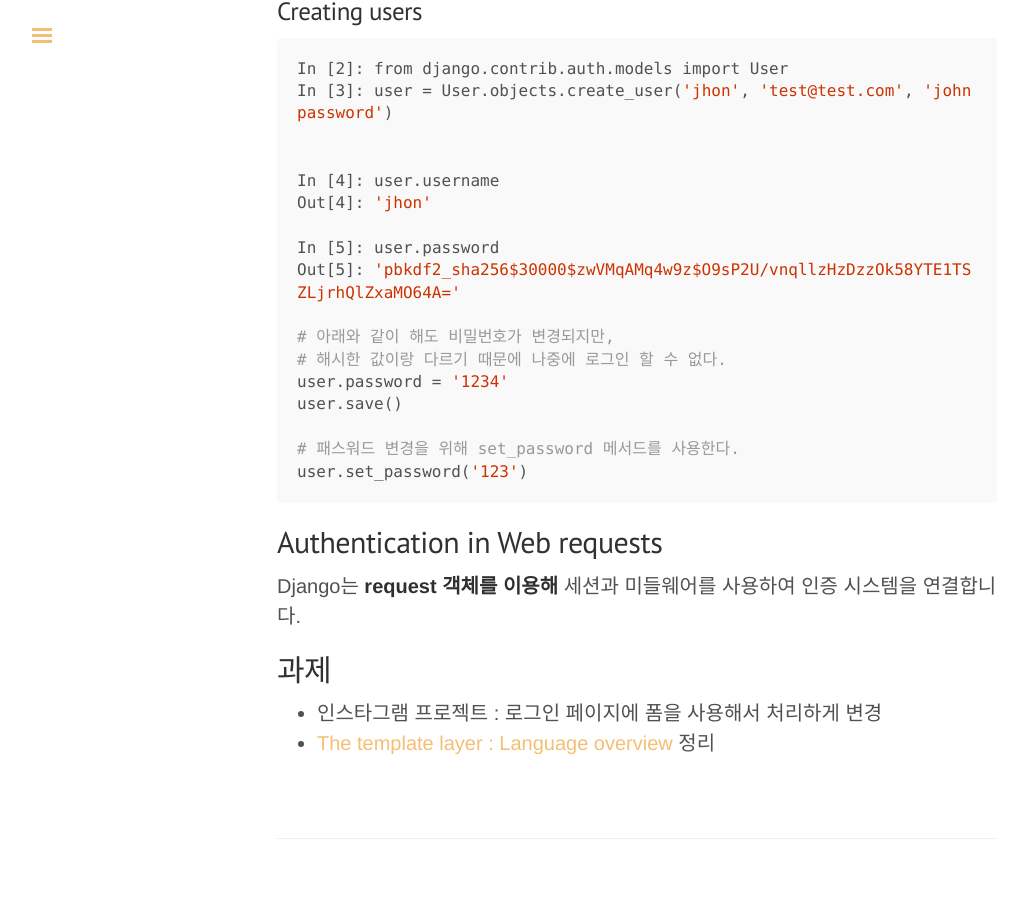
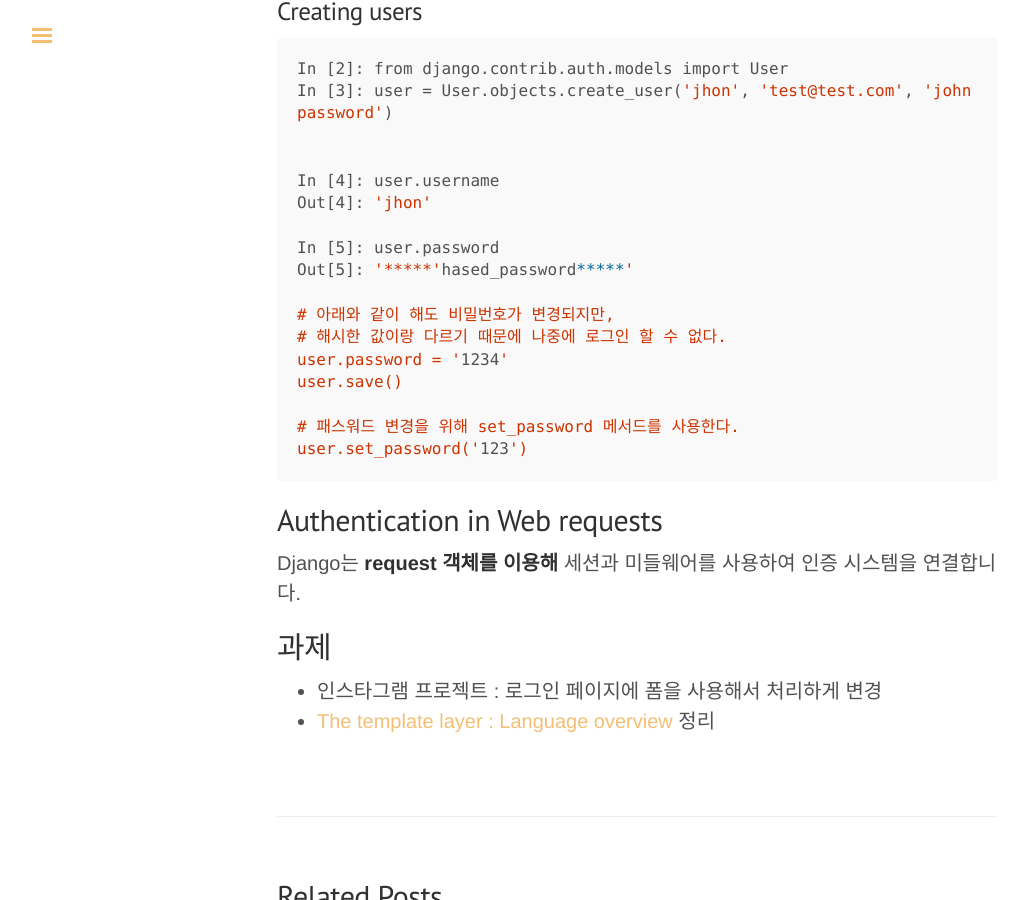
Before and after one commit to pinstinct/pinstinct.github.com, a Jekyll site: the page built from _posts/2017-02-11-wps-24.md, in a window 1280 px wide and 900 px high, scrolled down 10711 px. Shown: the whole window, without its empty margins (3-1031 px from the left). Built offline with Jekyll 4.4.1, drawn with Linux system fonts in a browser that asks for light colours.

Commit message:
fixed typo

```diff
--- a/_posts/2017-02-11-wps-24.md
+++ b/_posts/2017-02-11-wps-24.md
@@ -449,7 +449,7 @@
 Out[4]: 'jhon'
 
 In [5]: user.password
-Out[5]: 'pbkdf2_sha256$30000$zwVMqAMq4w9z$O9sP2U/vnqllzHzDzzOk58YTE1TSZLjrhQlZxaMO64A='
+Out[5]: '*****'hased_password*****'
 
 # 아래와 같이 해도 비밀번호가 변경되지만,
 # 해시한 값이랑 다르기 때문에 나중에 로그인 할 수 없다.
```
